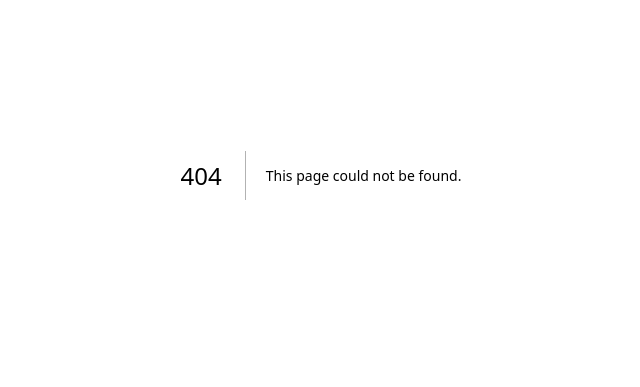
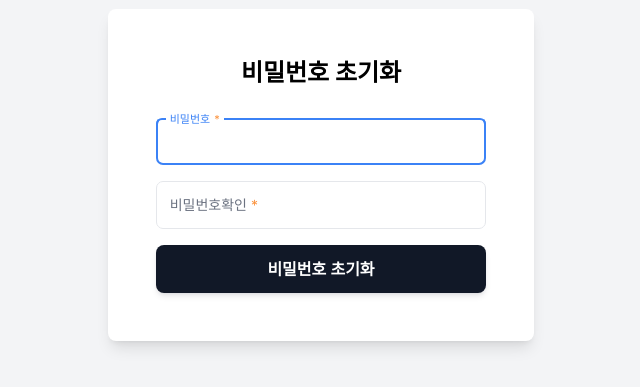
Before and after one commit to dbaudwns20/Daesungnipple, a Next.js app: page /reset-password in a window 1280 px wide. Before the commit this address had no page. Shown: the part 225-612 px from the top of the page, without its empty margins (319-959 px from the left). Built offline with nearby package versions, Linux system fonts and the light colour scheme.

Commit message:
비밀번호 초기화 페이지 추가

```diff
--- /dev/null
+++ b/src/app/(auth)/reset-password/page.tsx
@@ -0,0 +1,75 @@
+"use client";
+
+import { useState, useRef, useEffect, useTransition, FormEvent } from "react";
+
+import Input, { type InputType } from "@/components/input/input";
+import Button, { type ButtonType } from "@/components/button/button";
+
+import { PASSWORD_RULE, validateForm } from "@/utils/validator";
+
+export default function ResetPassword() {
+  const passwordRef = useRef<InputType>(null);
+  const submitRef = useRef<ButtonType>(null);
+
+  const [password, setPassword] = useState<string>("");
+  const [passwordCheck, setPasswordCheck] = useState<string>("");
+  const [isFetching, startTransition] = useTransition();
+
+  const handleSubmit = async (e: FormEvent<HTMLFormElement>) => {
+    e.preventDefault();
+
+    // 입력값 체크
+    if (!validateForm(e.target as HTMLFormElement)) return;
+    startTransition(async () => {});
+  };
+
+  useEffect(() => {
+    passwordRef.current?.setFocus();
+  }, []);
+
+  return (
+    <div className="p-12">
+      <h1 className="mb-7 text-center text-2xl font-bold">비밀번호 초기화</h1>
+      <form className="w-full" onSubmit={handleSubmit} noValidate>
+        <Input
+          ref={passwordRef}
+          inputType="password"
+          inputValue={password}
+          onChange={setPassword}
+          labelText="비밀번호"
+          required={{
+            isRequired: true,
+            invalidMessage: "비밀번호를 입력해주세요",
+          }}
+          pattern={{
+            regExp: PASSWORD_RULE,
+            invalidMessage:
+              "영문자, 숫자, 특수문자를 포함 최소 8~20자로 입력해주세요",
+          }}
+        />
+        <Input
+          inputType="password"
+          inputValue={passwordCheck}
+          onChange={setPasswordCheck}
+          labelText="비밀번호확인"
+          required={{
+            isRequired: true,
+            invalidMessage: "비밀번호확인을 입력해주세요",
+          }}
+          pattern={{
+            regExp: password ? new RegExp(`^${password}$`) : /^(?!.*)/,
+            invalidMessage: "비밀번호가 일치하지 않습니다",
+          }}
+        />
+        <Button
+          ref={submitRef}
+          type="submit"
+          isFetching={isFetching}
+          additionalClass="w-full"
+        >
+          비밀번호 초기화
+        </Button>
+      </form>
+    </div>
+  );
+}
```
